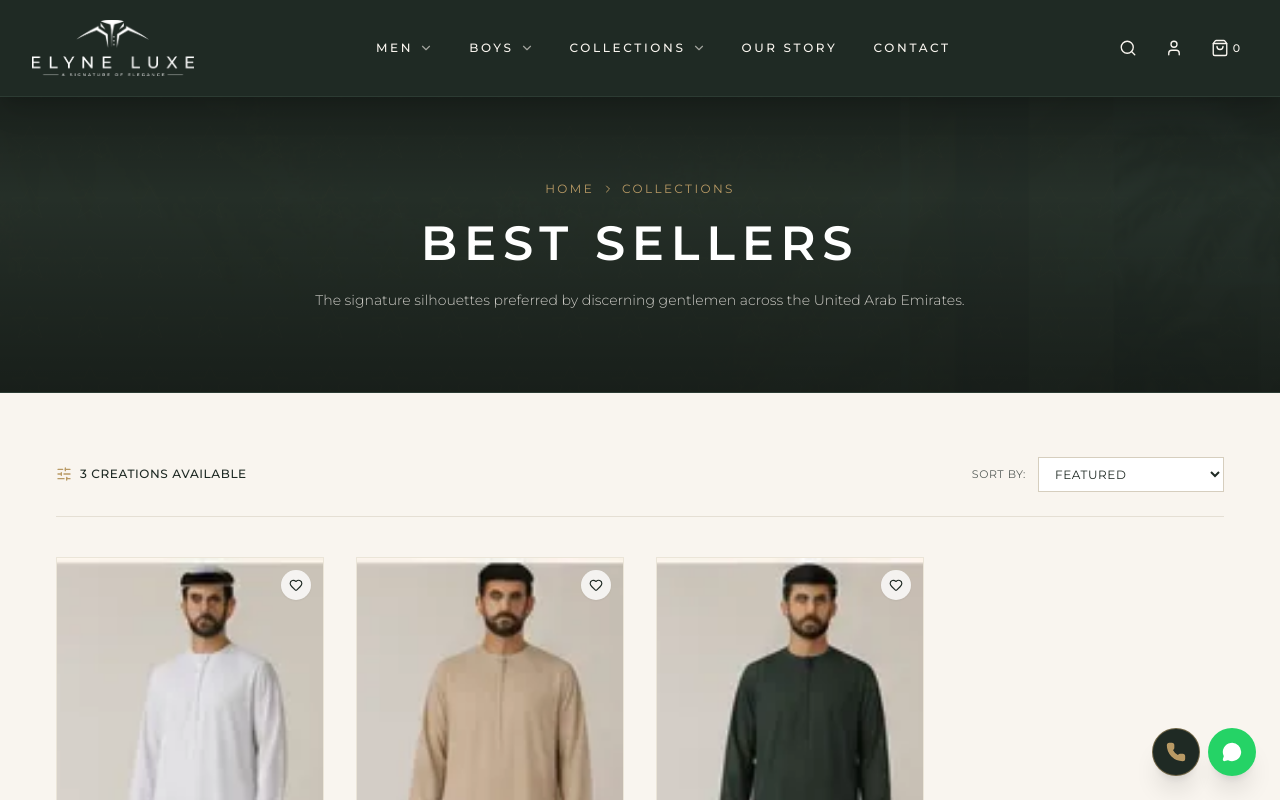
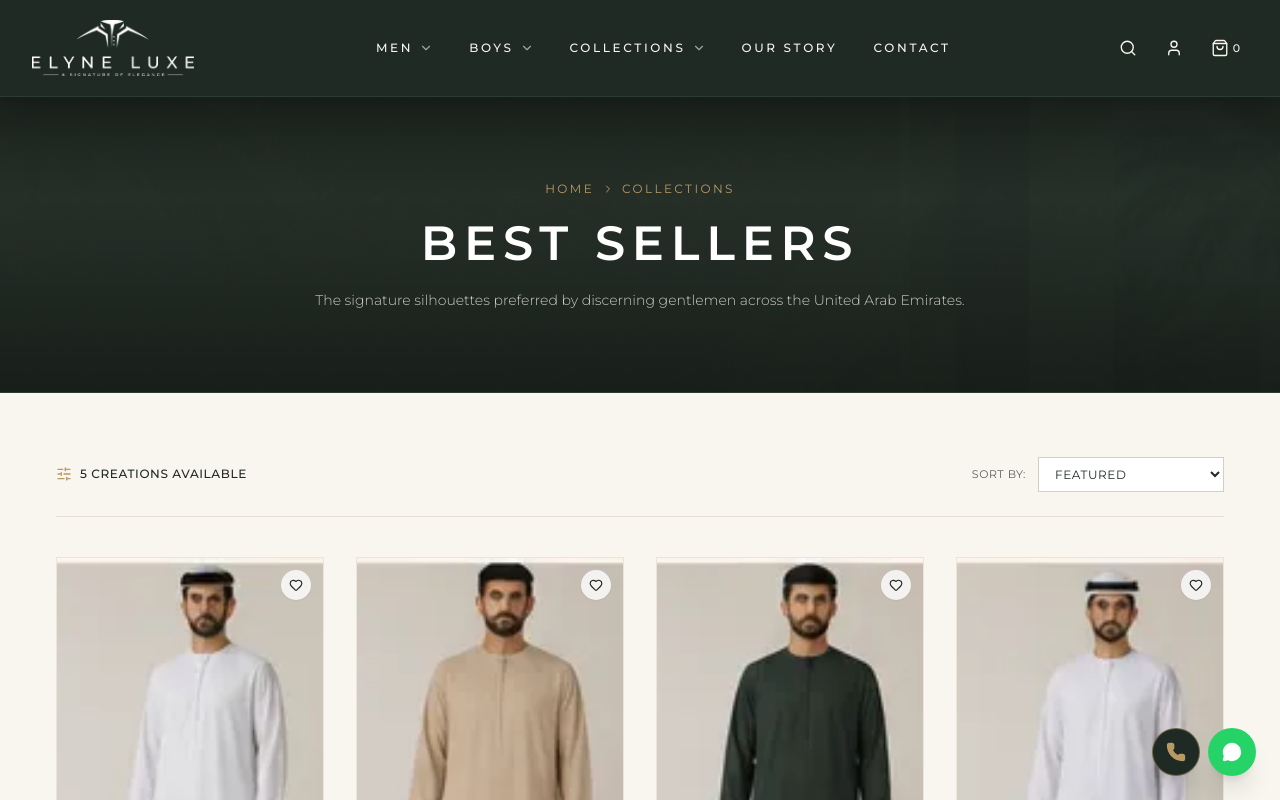
Before and after one commit to elyneluxe-ctrl/elyne, a Next.js app: page /collections/best-sellers in a window 1280 px wide. Shown: the top 800 px of the page. Built offline with nearby package versions, Linux system fonts and the light colour scheme; no server answers.

Commit message:
feat(shopify): link all mega-menu collections dynamically to live shopify products

```diff
--- a/src/app/collections/[handle]/CollectionClient.tsx
+++ b/src/app/collections/[handle]/CollectionClient.tsx
@@ -21,6 +21,41 @@ interface CollectionMeta {
 }
 
 const COLLECTION_DATA: Record<string, CollectionMeta> = {
+  "moroccan-hooded-thobes": {
+    titleEn: "MOROCCAN HOODED THOBES",
+    titleAr: "الكنادير المغربية بالقلنسوة",
+    descEn: "Traditional master-tailored Moroccan hooded silhouettes featuring authentic sfifa embroidery.",
+    descAr: "كنادير مغربية أصيلة بالقلنسوة وتطريز السفيفة اليدوي الفاخر لمظهر يجمع الأصالة والوقار.",
+    heroImage: "/images/collection-men-luxury.jpg"
+  },
+  "moroccan-thobes-without-hood": {
+    titleEn: "MOROCCAN THOBES WITHOUT HOOD",
+    titleAr: "الكنادير المغربية بدون قلنسوة",
+    descEn: "Clean-cut Moroccan thobes with intricate collar sfifa braiding and comfortable relaxed fit.",
+    descAr: "كنادير مغربية راقية بياقة كلاسيكية وتطريز مغربي ناعم خفيف بدون قلنسوة.",
+    heroImage: "/images/product-classic-white.webp"
+  },
+  "moroccan-half-sleeve-thobes": {
+    titleEn: "MOROCCAN HALF SLEEVE THOBES",
+    titleAr: "الكنادير المغربية بنصف كم",
+    descEn: "Breathable short-sleeve artisanal silhouettes tailored for comfort and casual luxury.",
+    descAr: "تصاميم مغربية أنيقة بنصف كم تجمع بين التهوية المثالية والخياطة الرفيعة للمناسبات اليومية.",
+    heroImage: "/images/campaign-banner-hq.jpg"
+  },
+  "half-sleeve-thobes": {
+    titleEn: "HALF SLEEVE THOBES",
+    titleAr: "الكنادير بنصف كم",
+    descEn: "Contemporary half-sleeve silhouettes tailored from crisp lightweight summer textiles.",
+    descAr: "كنادير عصرية بنصف كم بأقمشة يابانية صيفية باردة مريحة ومميزة.",
+    heroImage: "/images/product-sand-beige.webp"
+  },
+  "kids-thobes": {
+    titleEn: "KIDS THOBES",
+    titleAr: "كنادير الأولاد والأطفال",
+    descEn: "Pure elegance crafted for young gentlemen with hypoallergenic breathable fabrics and comfortable movement.",
+    descAr: "كنادير فاخرة ومريحة للأولاد والفرسان الصغار بأقمشة ناعمة تلائم بهجة المناسبات.",
+    heroImage: "/images/boys-luxury-thobe.png"
+  },
   "emirati-thobes": {
     titleEn: "EMIRATI KANDURAS",
     titleAr: "الكنادير الإماراتية الأصيلة",
@@ -93,7 +128,13 @@ const COLLECTION_DATA: Record<string, CollectionMeta> = {
   }
 };
 
-export default function CollectionClient({ handle }: { handle: string }) {
+export default function CollectionClient({
+  handle,
+  initialProducts = []
+}: {
+  handle: string;
+  initialProducts?: Product[];
+}) {
   const router = useRouter();
   const { addToCart, openCart, setQuickViewProduct, wishlist, toggleWishlist, t, isRtl } = useCart();
   const [sortBy, setSortBy] = useState<"featured" | "price-asc" | "price-desc">("featured");
@@ -108,6 +149,11 @@ export default function CollectionClient({ handle }: { handle: string }) {
   };
 
   const allProducts: Product[] = useMemo(() => {
+    // If Shopify returned real live products for this collection, use them directly!
+    if (initialProducts && initialProducts.length > 0) {
+      return initialProducts;
+    }
+
     if (handle === "boys" || handle === "kids-thobes") {
       const boysList = MOCK_PRODUCTS.filter((p) => p.category === "boys" || p.category === "kids");
       return boysList.length > 0 ? boysList : MOCK_PRODUCTS;
@@ -120,7 +166,7 @@ export default function CollectionClient({ handle }: { handle: string }) {
       return MOCK_PRODUCTS.filter((p) => p.category === "bestsellers" || p.category === "men");
     }
     return MOCK_PRODUCTS;
-  }, [handle]);
+  }, [handle, initialProducts]);
 
   const sortedProducts = useMemo(() => {
     const list = [...allProducts];
--- a/src/app/collections/[handle]/page.tsx
+++ b/src/app/collections/[handle]/page.tsx
@@ -2,18 +2,24 @@ import React, { Suspense } from "react";
 import CollectionClient from "./CollectionClient";
 import Navbar from "@/components/Navbar";
 import Footer from "@/components/Footer";
+import { getCollectionProducts } from "@/lib/shopify";
 
 const KNOWN_COLLECTIONS = [
   "emirati-thobes",
   "moroccan-thobes",
-  "men",
-  "boys",
+  "moroccan-hooded-thobes",
+  "moroccan-thobes-without-hood",
+  "moroccan-half-sleeve-thobes",
+  "half-sleeve-thobes",
+  "kids-thobes",
   "premium-thobes",
   "modern-thobes",
   "thasbih-ring",
+  "men",
+  "boys",
+  "premium",
   "best-sellers",
-  "new-arrivals",
-  "kids-thobes"
+  "new-arrivals"
 ];
 
 export function generateStaticParams() {
@@ -26,6 +32,7 @@ export default async function CollectionPage({
   params: Promise<{ handle: string }>;
 }) {
   const { handle } = await params;
+  const initialProducts = await getCollectionProducts(handle);
 
   return (
     <Suspense
@@ -42,7 +49,7 @@ export default async function CollectionPage({
         </main>
       }
     >
-      <CollectionClient handle={handle} />
+      <CollectionClient handle={handle} initialProducts={initialProducts} />
     </Suspense>
   );
 }
```
